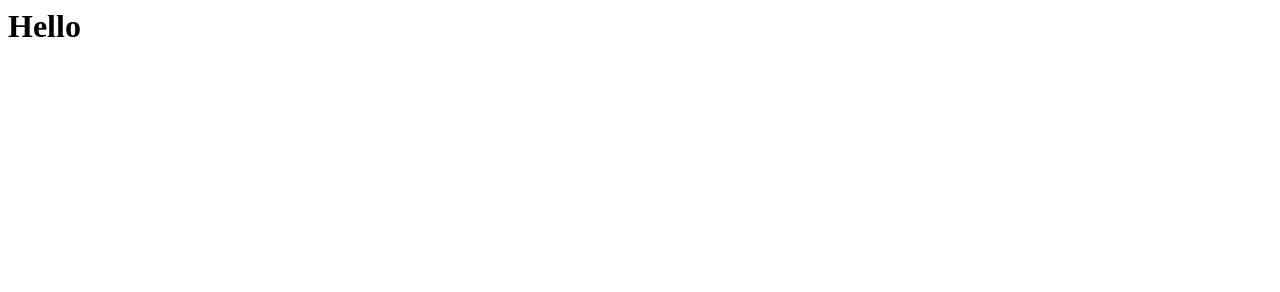
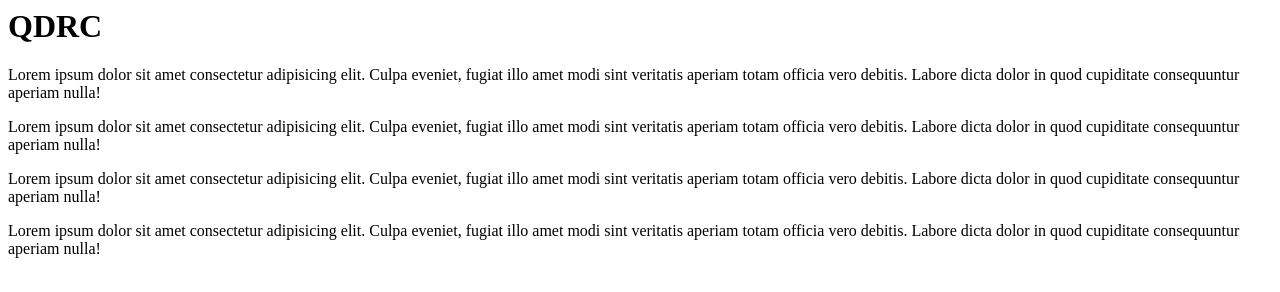
Before and after one commit to s-arjun/qdrc, a plain HTML site: page index.html in a window 1280 px wide. Drawn offline with Linux system fonts and the light colour scheme.

Commit message:
Added test page

```diff
--- a/index.html
+++ b/index.html
@@ -1 +1,15 @@
-<h1>Hello</h1>
+<html lang="en">
+<head>
+    <meta charset="UTF-8">
+    <meta http-equiv="X-UA-Compatible" content="IE=edge">
+    <meta name="viewport" content="width=<h>, initial-scale=1.0">
+    <title>Document</title>
+</head>
+<body>
+    <h1>QDRC</h1>
+    <p>Lorem ipsum dolor sit amet consectetur adipisicing elit. Culpa eveniet, fugiat illo amet modi sint veritatis aperiam totam officia vero debitis. Labore dicta dolor in quod cupiditate consequuntur aperiam nulla!</p>
+    <p>Lorem ipsum dolor sit amet consectetur adipisicing elit. Culpa eveniet, fugiat illo amet modi sint veritatis aperiam totam officia vero debitis. Labore dicta dolor in quod cupiditate consequuntur aperiam nulla!</p>
+    <p>Lorem ipsum dolor sit amet consectetur adipisicing elit. Culpa eveniet, fugiat illo amet modi sint veritatis aperiam totam officia vero debitis. Labore dicta dolor in quod cupiditate consequuntur aperiam nulla!</p>
+    <p>Lorem ipsum dolor sit amet consectetur adipisicing elit. Culpa eveniet, fugiat illo amet modi sint veritatis aperiam totam officia vero debitis. Labore dicta dolor in quod cupiditate consequuntur aperiam nulla!</p>
+</body>
+</html>
```
